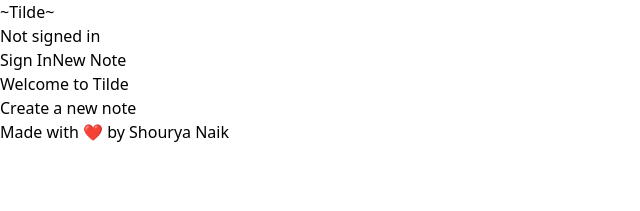
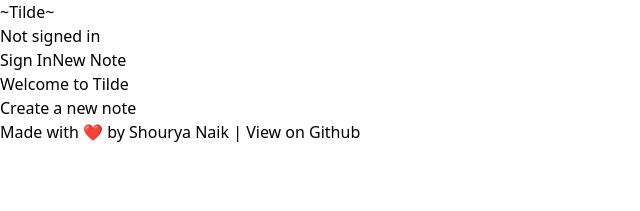
Before and after one commit to sjnaik02/tilde, a Next.js app: page / in a window 1280 px wide. Shown: the top 211 px of the page, without its empty margins (0-640 px from the left). Built offline with nearby package versions, Linux system fonts and the light colour scheme; no server answers.

Commit message:
footer links to the github repo

```diff
--- a/components/Footer.js
+++ b/components/Footer.js
@@ -12,6 +12,15 @@
           >
             Shourya Naik
           </a>
+          <a
+            href="https://github.com/sjnaik02/tilde"
+            target="_blank"
+            rel="noopener noreferrer"
+            className="text-blue-500 hover:text-blue-700"
+          >
+            {" "}
+            | View on Github
+          </a>
         </p>
       </div>
     </div>
```
